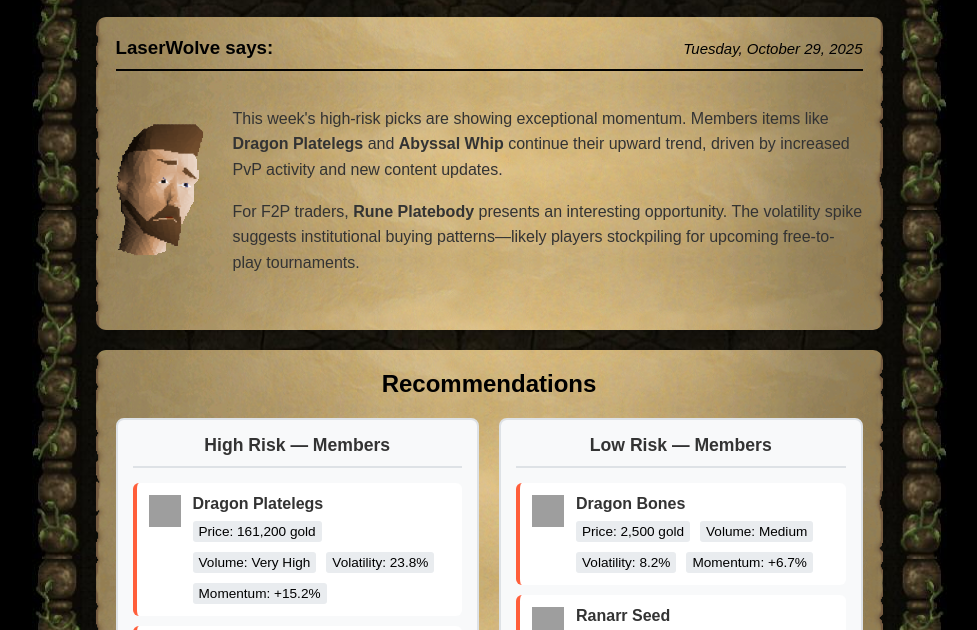
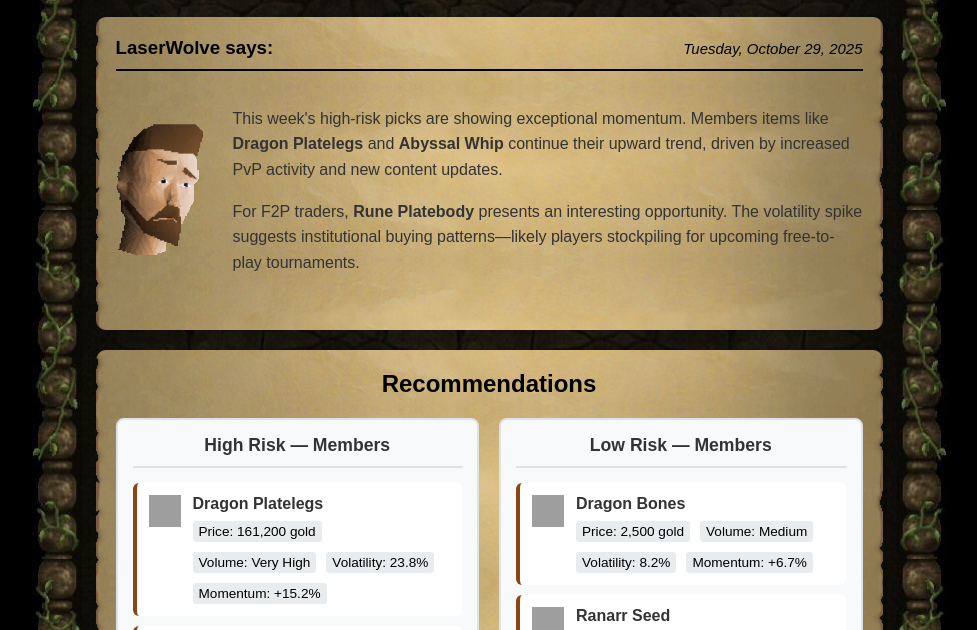
Before and after one commit to Laserwolve/PayForMyMembership, a website: page docs/osrs/index.html in a window 1280 px wide. Shown: the part 139-769 px from the top of the page, without its empty margins (151-1128 px from the left). Drawn offline with Linux system fonts and the light colour scheme; grey boxes are pictures that could not be loaded.

Commit message:
Update border color in OSRS docs styling
Changed the border-left color in the docs/osrs/index.html file from #ff5e3a to #8B4513 for improved visual appearance.

```diff
--- a/docs/osrs/index.html
+++ b/docs/osrs/index.html
@@ -159,7 +159,7 @@
             background: white;
             padding: 12px;
             border-radius: 6px;
-            border-left: 4px solid #ff5e3a;
+            border-left: 4px solid #8B4513;
             display: flex;
             gap: 12px;
             align-items: flex-start;
```
